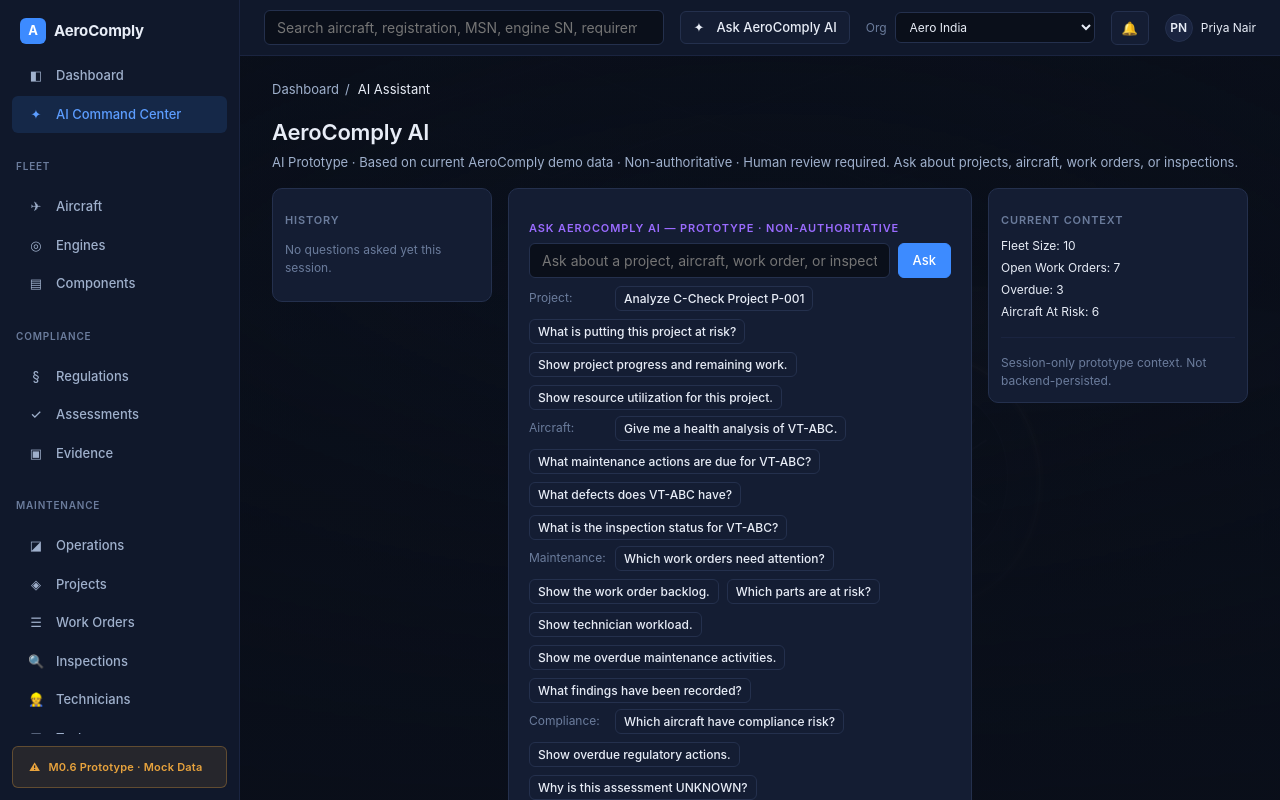
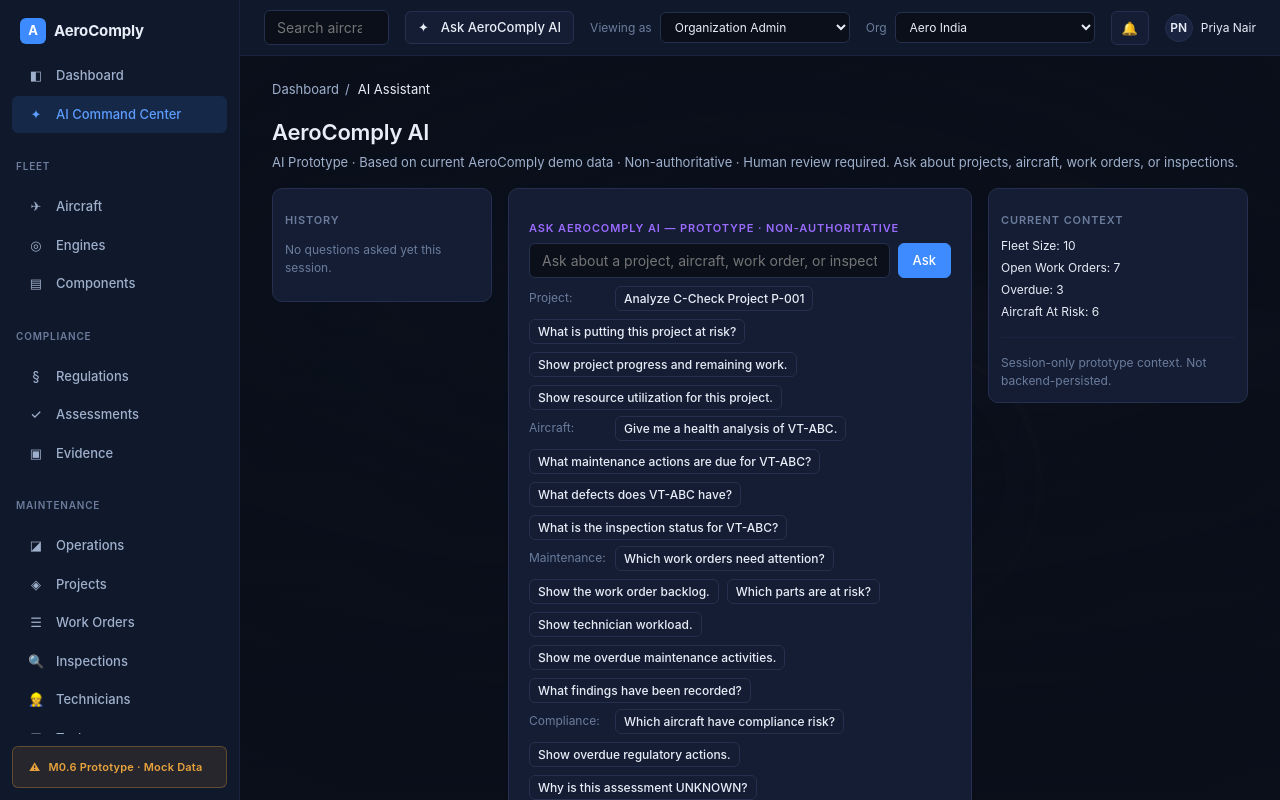
Before and after one commit to ramnadh-kota/aerocomply, a Next.js app in the folder frontend/: page /ai in a window 1280 px wide. Shown: the top 800 px of the page. Built offline with nearby package versions, Linux system fonts and the light colour scheme.

Commit message:
fix(m1.6): reinstate RoleSimProvider in layout, Sidebar, and Topbar

```diff
--- a/frontend/components/layout/Sidebar.tsx
+++ b/frontend/components/layout/Sidebar.tsx
@@ -2,10 +2,7 @@
 
 import Link from "next/link";
 import { usePathname } from "next/navigation";
-// DIAGNOSTIC (temporary): useRoleSim/NAV_MODULE_MAP usage removed to isolate
-// whether Role Simulation is responsible for the /organization/roles
-// static-generation timeout. Nav items render always-enabled (0a6757b
-// behavior), same route set as before this diagnostic. Not a permanent change.
+import { useRoleSim, NAV_MODULE_MAP } from "@/lib/role-sim/RoleSimContext";
 
 interface NavItem {
   href: string;
@@ -77,6 +74,7 @@ function isActive(pathname: string, href: string): boolean {
 
 export function Sidebar() {
   const pathname = usePathname();
+  const { accessFor } = useRoleSim();
 
   return (
     <nav className="ac-sidebar" aria-label="Primary navigation">
@@ -108,20 +106,36 @@ export function Sidebar() {
           <div key={group.label}>
             {gi > 0 && <p className="ac-nav-section-label">{group.label}</p>}
             <ul style={{ listStyle: "none", margin: 0, padding: 0 }}>
-              {group.items.map((item) => (
+              {group.items.map((item) => {
+                const navModule = NAV_MODULE_MAP[item.href];
+                const level = navModule ? accessFor(navModule) : "APPROVE";
+                const denied = level === "NONE";
+                return (
                   <li key={item.href}>
                     <Link
                       href={item.href}
                       className={`ac-nav-link${isActive(pathname, item.href) ? " active" : ""}`}
                       aria-current={isActive(pathname, item.href) ? "page" : undefined}
+                      aria-disabled={denied || undefined}
+                      title={denied ? "Not available for the simulated role (prototype only — not enforced)" : undefined}
+                      style={denied ? { opacity: 0.4 } : undefined}
+                      onClick={(e) => {
+                        if (denied) e.preventDefault();
+                      }}
                     >
                       <span aria-hidden="true" style={{ width: 16, textAlign: "center" }}>
                         {item.glyph}
                       </span>
                       {item.label}
+                      {denied && (
+                        <span aria-hidden="true" style={{ marginLeft: "auto", fontSize: 11 }}>
+                          🔒
+                        </span>
+                      )}
                     </Link>
                   </li>
-              ))}
+                );
+              })}
             </ul>
           </div>
         ))}
--- a/frontend/components/layout/Topbar.tsx
+++ b/frontend/components/layout/Topbar.tsx
@@ -4,14 +4,30 @@ import { useState } from "react";
 import Link from "next/link";
 import { GlobalSearch } from "@/components/search/GlobalSearch";
 import { organizations } from "@/lib/mock/organizations";
-// DIAGNOSTIC (temporary): RoleSimContext usage (role selector, role-change
-// audit logging) removed to isolate whether Role Simulation is responsible
-// for the /organization/roles static-generation timeout. Rest of Topbar
-// (search, org selector, notifications, user badge) preserved as-is.
+import { useRoleSim, simulatableRoles } from "@/lib/role-sim/RoleSimContext";
+import { getRoleById } from "@/lib/mock/roles";
+import { useMroState } from "@/lib/mro-state/MroStateContext";
 
 export function Topbar() {
   const [orgId, setOrgId] = useState(organizations[0].id);
   const [notifOpen, setNotifOpen] = useState(false);
+  const { roleId, setRoleId } = useRoleSim();
+  const { addAuditEvent } = useMroState();
+  const activeRole = getRoleById(roleId);
+
+  function changeRole(nextRoleId: string) {
+    const nextRole = getRoleById(nextRoleId);
+    setRoleId(nextRoleId);
+    addAuditEvent({
+      actor: "Prototype User",
+      actorRole: "Role Simulation",
+      action: "role_simulation.changed",
+      objectType: "RoleSimulation",
+      objectLabel: nextRole?.name ?? nextRoleId,
+      previousState: activeRole?.name ?? null,
+      newState: nextRole?.name ?? nextRoleId,
+    });
+  }
 
   return (
     <header className="ac-topbar">
@@ -22,6 +38,28 @@ export function Topbar() {
           <span aria-hidden="true" style={{ marginRight: 6 }}>✦</span>
           Ask AeroComply AI
         </Link>
+        <label className="ac-flex ac-items-center ac-gap-2 ac-text-sm" title="Prototype role simulation — permissions are not enforced">
+          <span className="ac-text-muted">Viewing as</span>
+          <select
+            className="ac-input"
+            style={{ width: 190, padding: "6px 10px" }}
+            value={roleId}
+            onChange={(e) => changeRole(e.target.value)}
+            aria-label="View as role (prototype simulation)"
+          >
+            {simulatableRoles().map((r) => (
+              <option key={r.id} value={r.id}>
+                {r.name}
+              </option>
+            ))}
+          </select>
+          {roleId !== "role-org-admin" && (
+            <button className="ac-btn" style={{ padding: "4px 8px", fontSize: 11 }} onClick={() => changeRole("role-org-admin")}>
+              Reset
+            </button>
+          )}
+        </label>
+
         <label className="ac-flex ac-items-center ac-gap-2 ac-text-sm">
           <span className="ac-text-muted">Org</span>
           <select
```
Also changed, not shown: frontend/app/(app)/layout.tsx (+3 -4 lines). Lines whose indentation alone changed are shown as unchanged.
